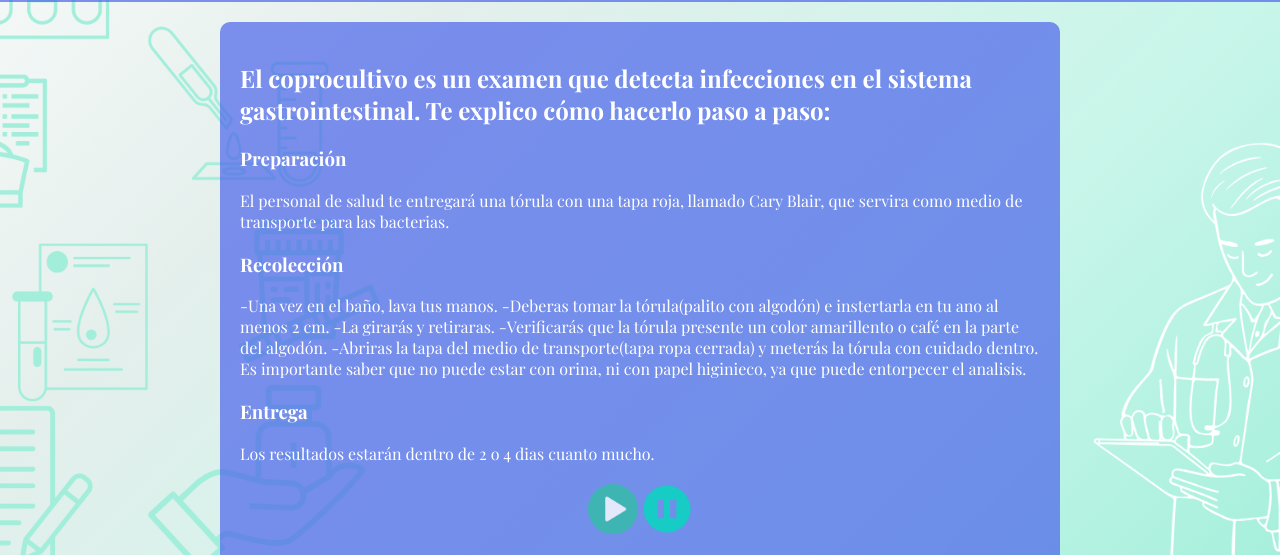
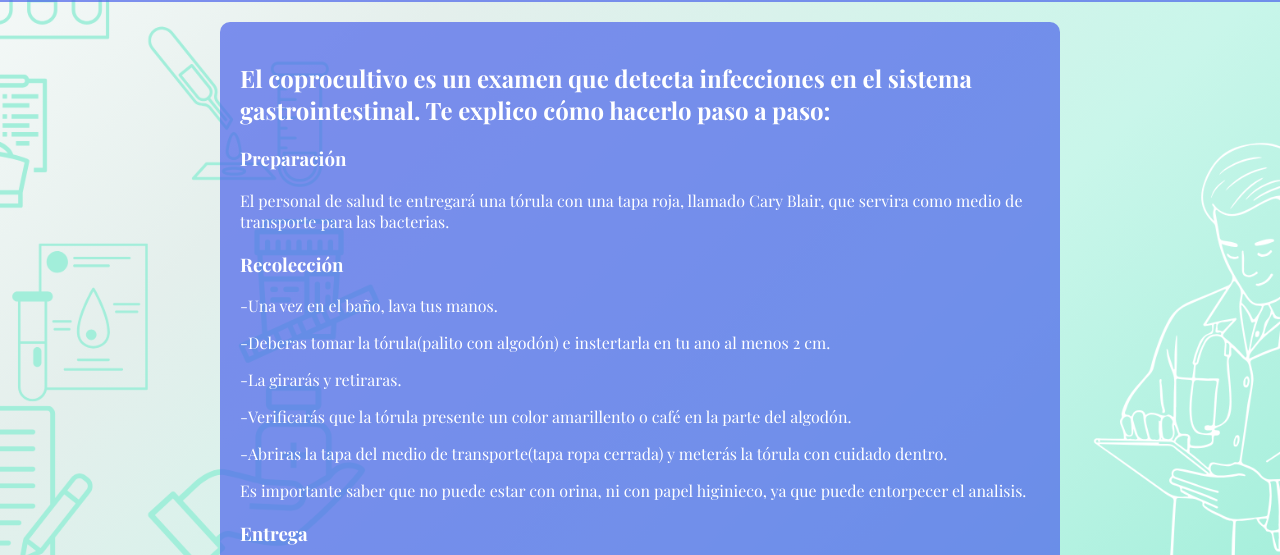
Before and after one commit to k1ngdom0fbullsh1t/SaludExplicada, a plain HTML site: page coprocultivo.html in a window 1280 px wide. Shown: the part 192-747 px from the top of the page. Drawn offline with nearby package versions, Linux system fonts and the light colour scheme.

Commit message:
Update coprocultivo.html

```diff
--- a/coprocultivo.html
+++ b/coprocultivo.html
@@ -21,12 +21,12 @@
         </section>
         <section>
             <h3>Recolección</h3>
-            <p>-Una vez en el baño, lava tus manos.
--Deberas tomar la tórula(palito con algodón) e instertarla en tu ano al menos 2 cm.
--La girarás y retiraras.
--Verificarás que la tórula presente un color amarillento o café en la parte del algodón.
--Abriras la tapa del medio de transporte(tapa ropa cerrada) y meterás la tórula con cuidado dentro.
-Es importante saber que no puede estar con orina, ni con papel higinieco, ya que puede entorpecer el analisis. </p>
+            <p>-Una vez en el baño, lava tus manos.</p>
+            <p>-Deberas tomar la tórula(palito con algodón) e instertarla en tu ano al menos 2 cm.</p>
+            <p>-La girarás y retiraras. </p>
+            <p>-Verificarás que la tórula presente un color amarillento o café en la parte del algodón.</p>
+            <p>-Abriras la tapa del medio de transporte(tapa ropa cerrada) y meterás la tórula con cuidado dentro.</p>
+            <p>Es importante saber que no puede estar con orina, ni con papel higinieco, ya que puede entorpecer el analisis. </p>
         </section>
         <section>
             <h3>Entrega</h3>
```
